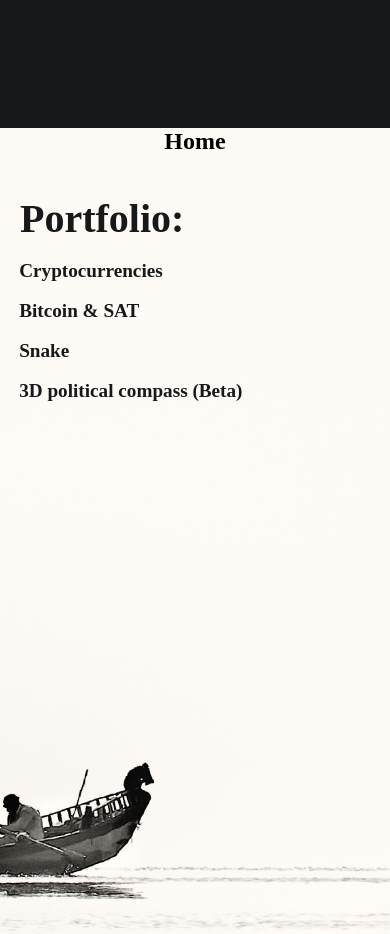
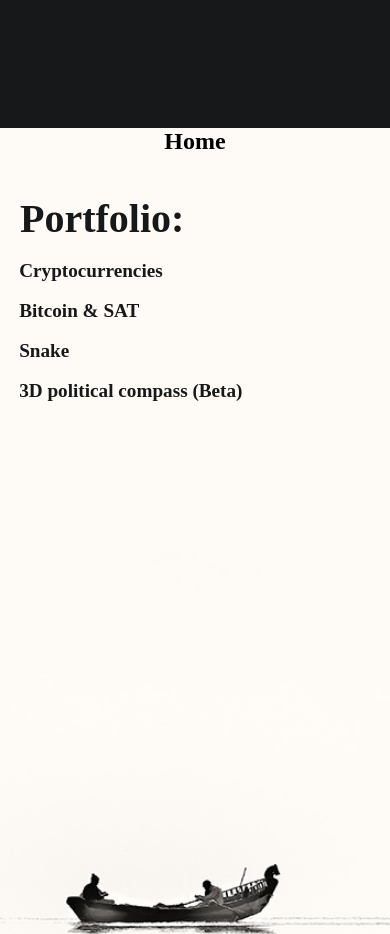
Before and after one commit to criaturaimaginaria/Personal-Page, a plain HTML site: page index.html in a window 390 px wide. Shown: the part 1560-2494 px from the top of the page. Drawn offline with Linux system fonts and the light colour scheme; a web font is replaced by a local one.

Commit message:
new background image sizes

```diff
--- a/styles.css
+++ b/styles.css
@@ -316,7 +316,14 @@ padding: 0.5em 0em 0em 0em;
 }
 
 /* --------some works / porfolio---------- */
+#portfolio{
+  background: url(./boat-small-vertical.jpg) no-repeat center center fixed;
+    background-size: cover;
+}
 #portfolio ul {
+
+
+
   float: none;
   padding: 0em 0em 0em 0em;
   text-align: center;
@@ -352,7 +359,7 @@ padding: 0.5em 0em 0em 0em;
 
 /* --------contact-------- */
 #contact{
-  background: url(./globovertical.jpg) no-repeat center center fixed;
+  background: url(./globo-vertical2.png) no-repeat center center fixed;
   background-size: cover;
 }
 
```
Also changed, not shown: boat-small-vertical.jpg (added), boat2small.jpg (deleted), globo-vertical2.png (added), globovertical.jpg (deleted).
